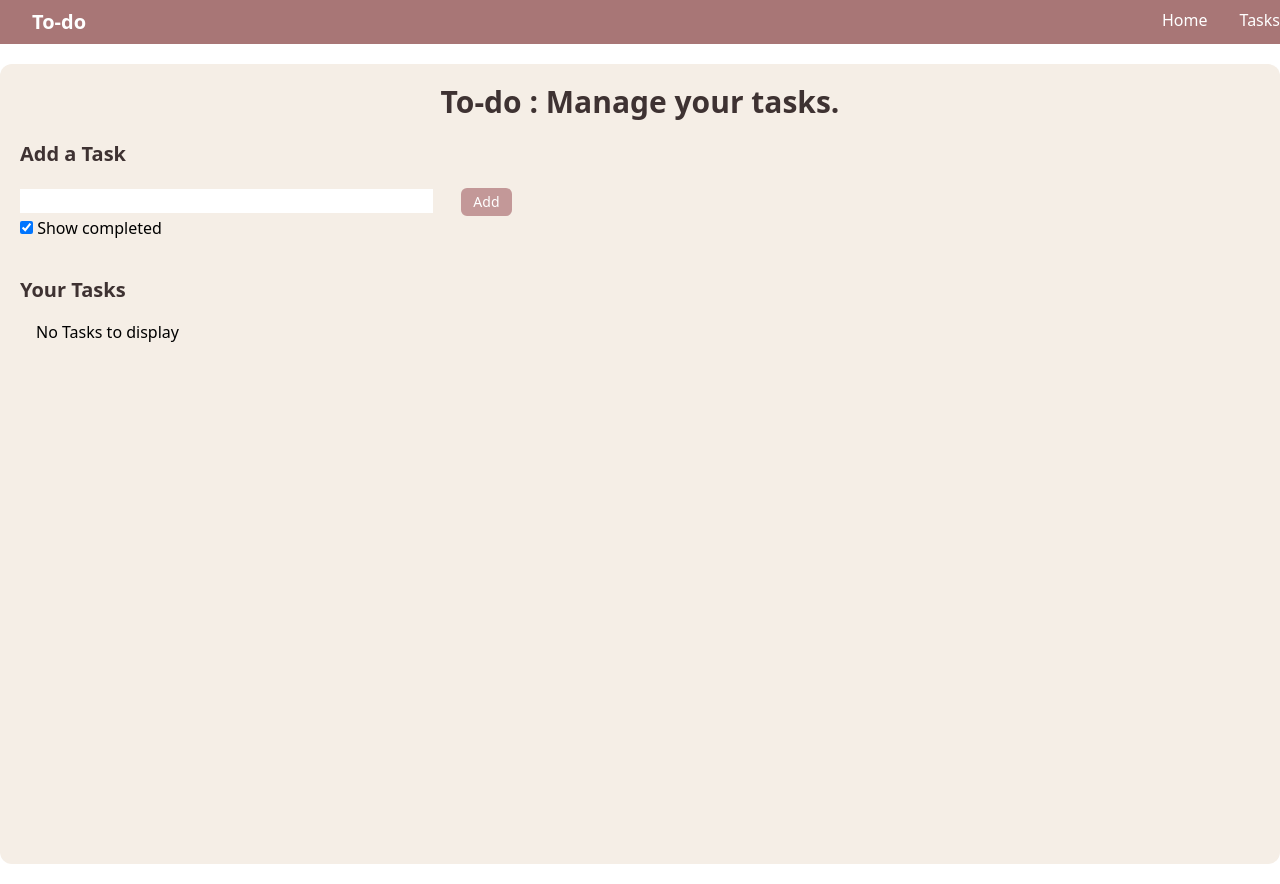
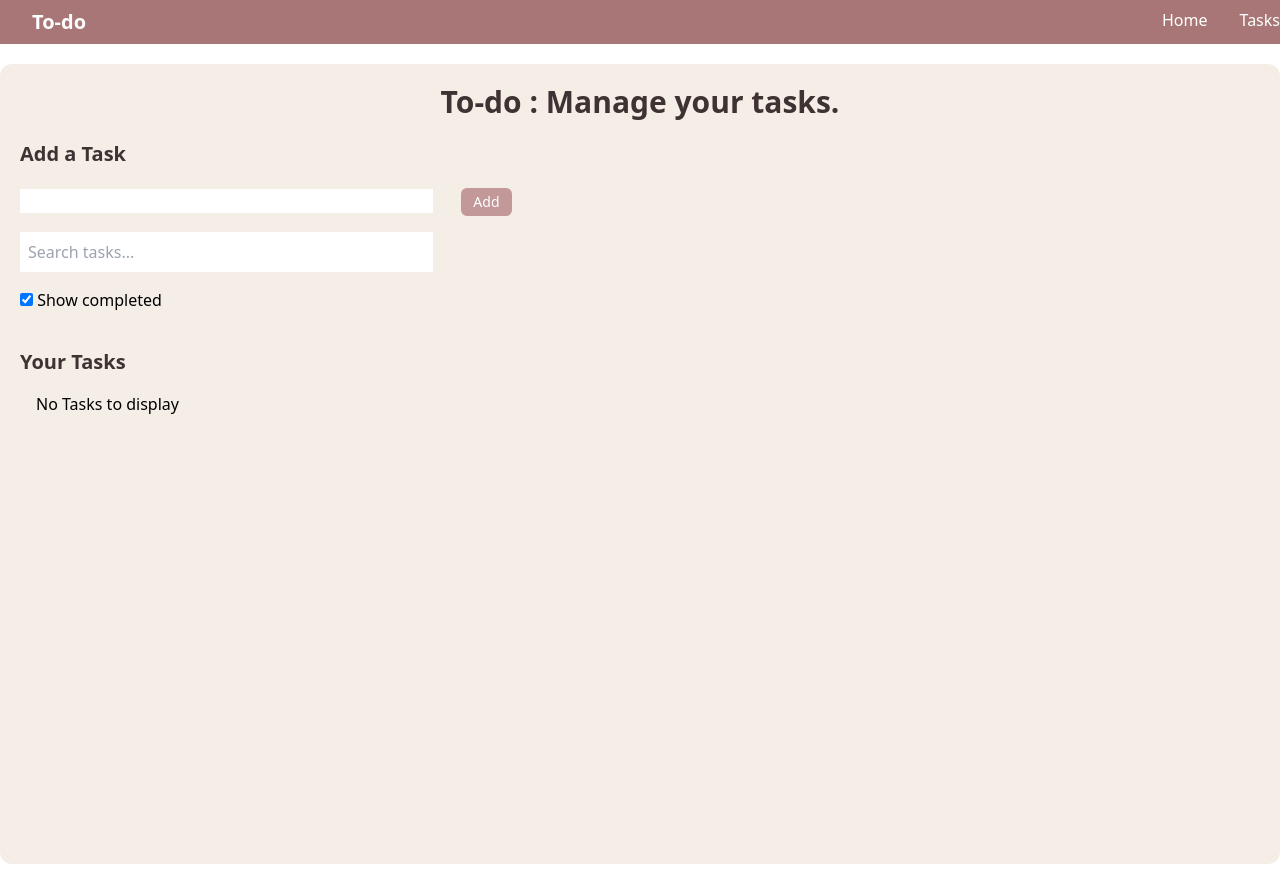
Before and after one commit to dhruvi6071/to-do-list, a React (Vite) app in the folder to-do/: page / in a window 1280 px wide. Built offline with nearby package versions, Linux system fonts and the light colour scheme.

Commit message:
search-task-and-filter-them

```diff
--- a/to-do/src/App.jsx
+++ b/to-do/src/App.jsx
@@ -8,6 +8,7 @@ function App() {
   const [showFinish, setShowFinish] = useState(true);
   const [isEdit, setIsEdit] = useState(false);
   const [eventId, setEventId] = useState(null);
+  const [searchTask, setSearchTask] = useState("");
 
   //Not to lose data on reload.
   useEffect(() => {
@@ -87,6 +88,17 @@ function App() {
     setShowFinish(!showFinish);
   };
 
+   // Handle search term change.
+   const handleSearchChange = (event) => {
+    setSearchTask(event.target.value);
+  };
+
+  // Filtered tasks based on search term and showFinish flag.
+  const filteredTasks = addedTasks.filter((item) =>
+    item.task.toLowerCase().includes(searchTask.toLowerCase()) &&
+    (showFinish || !item.isCompleted)
+  );
+
   // Given condition is applied to only show remaining tasks only.
   return (
     <>
@@ -109,6 +121,15 @@ function App() {
               {isEdit ? "Save" : "Add"}
             </button>
           </div>
+          <div className="my-4">
+            <input
+              onChange={handleSearchChange}
+              value={searchTask}
+              type="text"
+              placeholder="Search tasks..."
+              className="w-1/3 p-2"
+            />
+          </div>
           <input onChange={toggleFinish} type="checkbox" checked={showFinish} />
           <label htmlFor=""> Show completed</label>
           <h2 className="text-xl font-semibold mt-9 mb-2 text-brown">Your Tasks</h2>
@@ -119,7 +140,7 @@ function App() {
             )}
 
             {/* To map all the added tasks and display them in your task section */}
-            {addedTasks.map((item) => {
+            {filteredTasks.map((item) => {
               return (
                 (showFinish || !item.isCompleted) && (
                   <>
```
